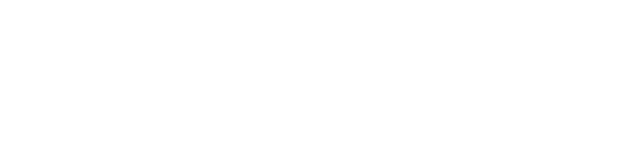
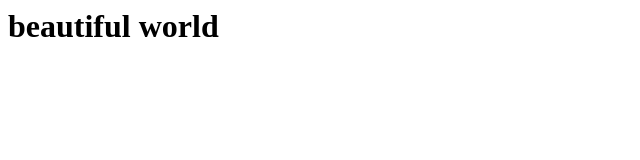
Before and after one commit to AnuRobo/merge-conflics, a plain HTML site: page index.html in a window 1280 px wide. Shown: the whole page, without its empty margins (0-640 px from the left). Drawn offline with Linux system fonts and the light colour scheme.

Commit message:
add heading

```diff
--- a/index.html
+++ b/index.html
@@ -2,6 +2,6 @@
 <head>
 </head>
 <body>
-
+  <h1>beautiful world</h1>
 </body>
 </html>
```
